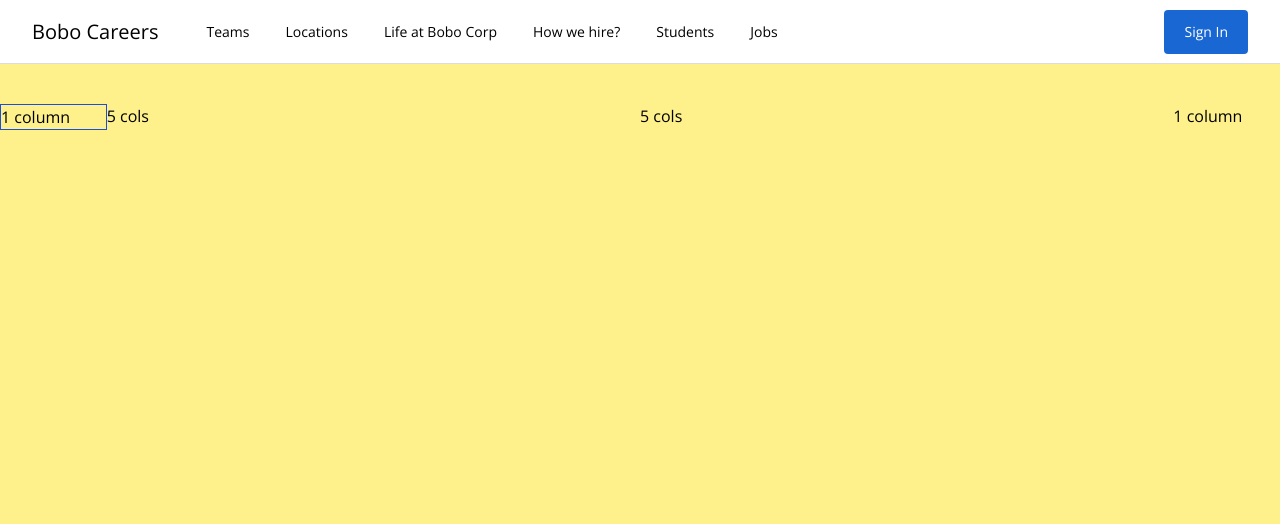
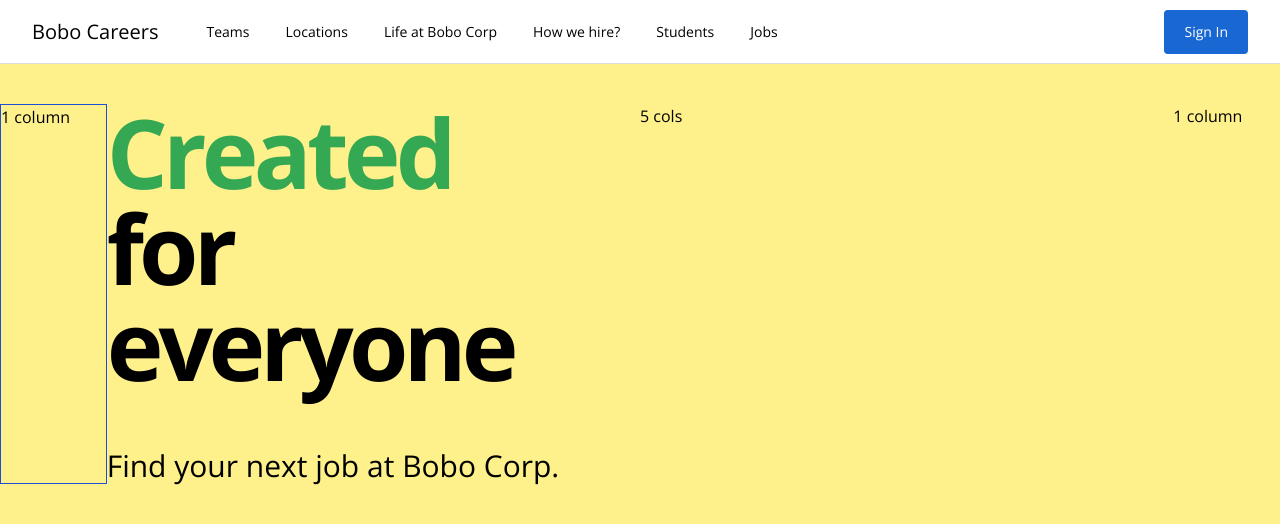
Before and after one commit to proton0210/Job-Search-App, a Vue app: page / in a window 1280 px wide. Shown: the top 524 px of the page. Built offline with nearby package versions, Linux system fonts and the light colour scheme.

Commit message:
HeadLine

```diff
--- /dev/null
+++ b/src/components/HeadLine.vue
@@ -0,0 +1,66 @@
+<template>
+  <section>
+    <h1 class="font-bold tracking-tighter text-8xl mb-14">
+      <span :class="actionClasses">{{ action }}</span>
+      <br />
+      for everyone
+    </h1>
+    <h2 class="text-3xl font-light">Find your next job at Bobo Corp.</h2>
+  </section>
+</template>
+
+<script>
+import nextElementInList from "@/utils/nextElementInList";
+
+export default {
+  name: "HeadLine",
+  data() {
+    return {
+      action: "Build",
+      interval: null,
+    };
+  },
+  computed: {
+    actionClasses() {
+      return {
+        [this.action.toLowerCase()]: true,
+        // build: this.action === "Build",
+        // created: this.action === "Created",
+        // design: this.action === "Design",
+        // code: this.action === "Code",
+      };
+    },
+  },
+  created() {
+    this.changeTitle();
+  },
+  beforeUnmount() {
+    clearInterval(this.interval);
+  },
+  methods: {
+    changeTitle() {
+      this.interval = setInterval(() => {
+        const actions = ["Build", "Created", "Design", "Code"];
+        this.action = nextElementInList(actions, this.action);
+      }, 3000);
+    },
+  },
+};
+</script>
+
+<style scoped>
+.build {
+  color: #1a73e8;
+}
+
+.created {
+  color: #34a853;
+}
+.design {
+  color: #f9ab00;
+}
+
+.code {
+  color: #d93025;
+}
+</style>
--- a/src/components/Hero.vue
+++ b/src/components/Hero.vue
@@ -5,7 +5,9 @@
         <div class="col-span-1 border border-blue-700 cols-start-1">
           1 column
         </div>
-        <div class="col-span-5 border-blue-700 cols-start-2">5 cols</div>
+        <div class="col-span-5 border-blue-700 cols-start-2">
+          <head-line-vue />
+        </div>
         <div class="col-span-5 border-blue-700 cols-start-7">5 cols</div>
         <div class="col-span-1 border-blue-700 cols-start-12">1 column</div>
       </div>
@@ -14,8 +16,12 @@
 </template>
 
 <script>
+import HeadLineVue from "@/components/HeadLine.vue";
 export default {
   name: "Hero",
+  components: {
+    HeadLineVue,
+  },
 };
 </script>
 
--- /dev/null
+++ b/src/utils/nextElementInList.js
@@ -0,0 +1,8 @@
+const nextElementInList = (list, value) => {
+  const currentActionIndex = list.indexOf(value);
+  const nextValueIndex = (currentActionIndex + 1) % list.length;
+  const nextValue = list[nextValueIndex];
+  return nextValue;
+};
+
+export default nextElementInList;
```
Also changed, not shown: 1 other file (tests, documents, lock files or other folders).
